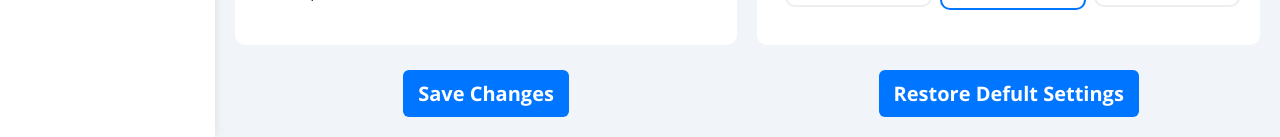
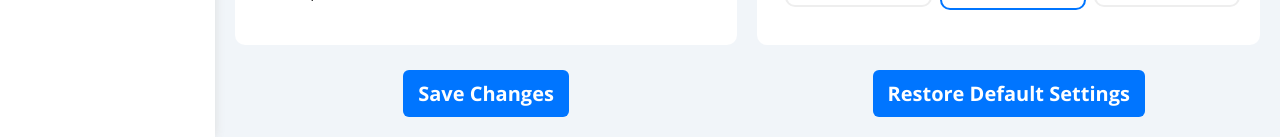
Before and after one commit to ofd087/Dashbord-elzero-design, a plain HTML site: page settings.html in a window 1280 px wide. Shown: the part 1213-1350 px from the top of the page. Drawn offline with nearby package versions, Linux system fonts and the light colour scheme.

Commit message:
Update settings.html

```diff
--- a/settings.html
+++ b/settings.html
@@ -272,7 +272,7 @@
                     <a class="c-white fw-bold bg-blue btn-shape txt-c w-fit" href="#">Save Changes</a>
                 </div>
                 <div class="save">
-                    <a class="c-white fw-bold bg-blue btn-shape txt-c w-fit" href="#">Restore Defult Settings</a>
+                    <a class="c-white fw-bold bg-blue btn-shape txt-c w-fit" href="#">Restore Default Settings</a>
                 </div>
             </div>
         </div>
```
